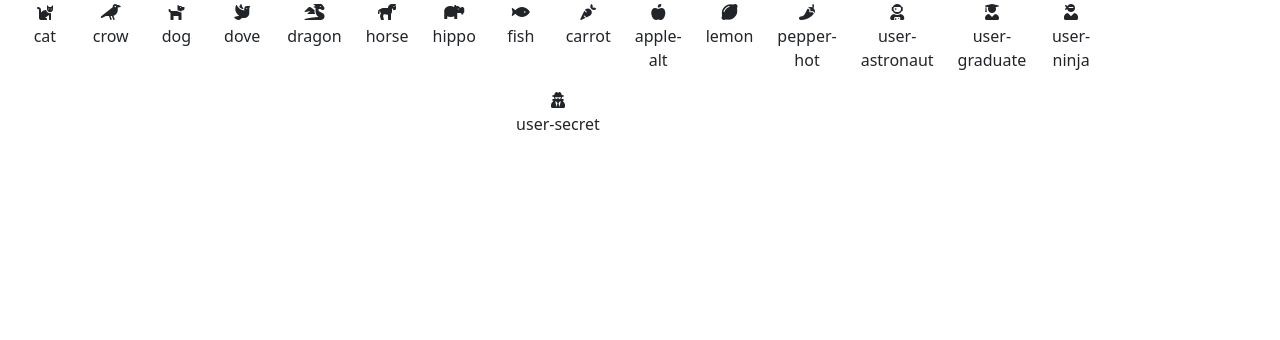
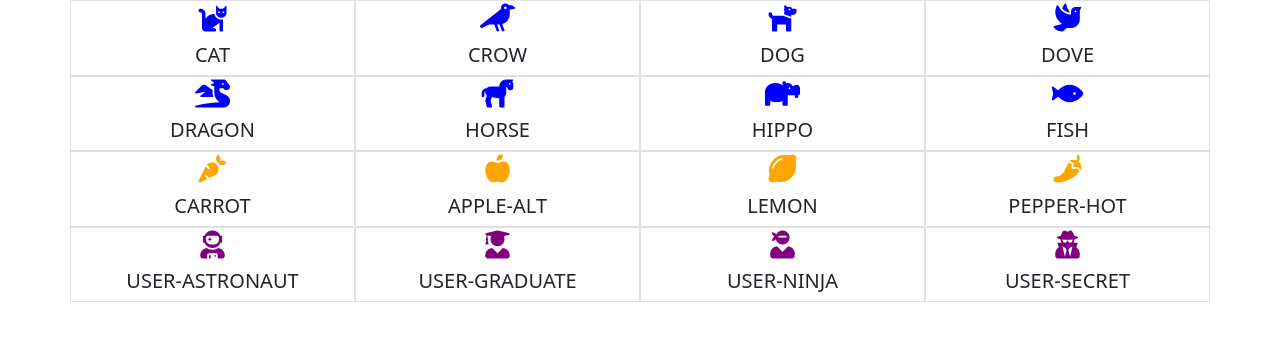
Before and after one commit to nicosanji/js-es6-icons, a plain HTML site: page index.html in a window 1280 px wide. Drawn offline with nearby package versions, Linux system fonts and the light colour scheme.

Commit message:
Completate Milestone 1 e 2

```diff
--- a/index.html
+++ b/index.html
@@ -17,8 +17,10 @@
 
 <body>
     <main>
-        <div class="container row">
-            <!-- JS -> elenco di col > icone -->
+        <div class="container">
+            <div class="row">
+                <!-- JS -> elenco di col > icone -->
+            </div>
         </div>
     </main>
 
--- a/script.js
+++ b/script.js
@@ -5,7 +5,7 @@
 //    le icone.
 
 
-// Array originale di icone (name/prefix/type/family)
+// Array originale -> icone e testi (name/prefix/type/family)
 const arrayIcone = [
     { name: 'cat', prefix: 'fa-', type: 'animal', family: 'fas' },
     { name: 'crow', prefix: 'fa-', type: 'animal', family: 'fas' },
@@ -24,21 +24,31 @@ const arrayIcone = [
     { name: 'user-ninja', prefix: 'fa-', type: 'user', family: 'fas' },
     { name: 'user-secret', prefix: 'fa-', type: 'user', family: 'fas' }
 ];
-// type        color   hex      rgba
-// animal    = blue    #0000ff  rgba(0,0,255,255)
-// vegetable = orange  #ffa500  rgba(255,165,0,255)
-// user      = purple  #800080  rgba(128,0,128,255)
+console.log(arrayIcone);
 
 // .querySelector -> seleziono l'elemento del DOM dove metterò l'array di icone
-const domArrayIcone = document.querySelector(".container");
+const domArrayIcone = document.querySelector(".row");
 
-// Ciclo For (classico) -> stampare tutte le icone dell'array originale
+// Array di Object -> type icone = colore HEX
+const coloreType = { animal: "#0000ff", vegetable: "#ffa500", user: "#800080" };
+console.log(coloreType);
+
+// Ciclo For (classico) -> realizzo le icone e assegno ad ogni icona le sue proprietà con destructuring
 for (let i = 0; i < arrayIcone.length; i++) {
-    // Prendo l'indice dall'array per ciclare
-    const iconaI = arrayIcone[i];
-    // .innerHTML -> "inietto" l'html con gli oggetti ciclati tramite l'indice
-    domArrayIcone.innerHTML += `<div class="col text-center">
-                                    <i class="${iconaI.family} ${iconaI.prefix}${iconaI.name}"></i>
-                                    <p>${iconaI.name}</p>
+    const icona = arrayIcone[i];
+    // Destructuring -> posso "prendere" le proprietà di ogni icona (in ordine) dell'Array originale
+    const { name, prefix, family, type } = icona;
+    const colore = coloreType[type];
+    // Assegno le proprietà da una funzione esterna
+    innerIcone(name, prefix, family, colore);
+};
+
+
+// Function -> passo le singole proprietà per realizzare l'icona e il testo
+// pr1 = name / pr2 = prefix / pr3 = family / pr4 = color
+function innerIcone(pr1, pr2, pr3, pr4) {
+    domArrayIcone.innerHTML += `<div class="col-3 text-center border">
+                                    <h3 style="color:${pr4}"><i class="${pr3} ${pr2}${pr1}"></i></h3>
+                                    <h5 style="text-transform:uppercase">${pr1}</h5>
                                 </div>`
 };
```
